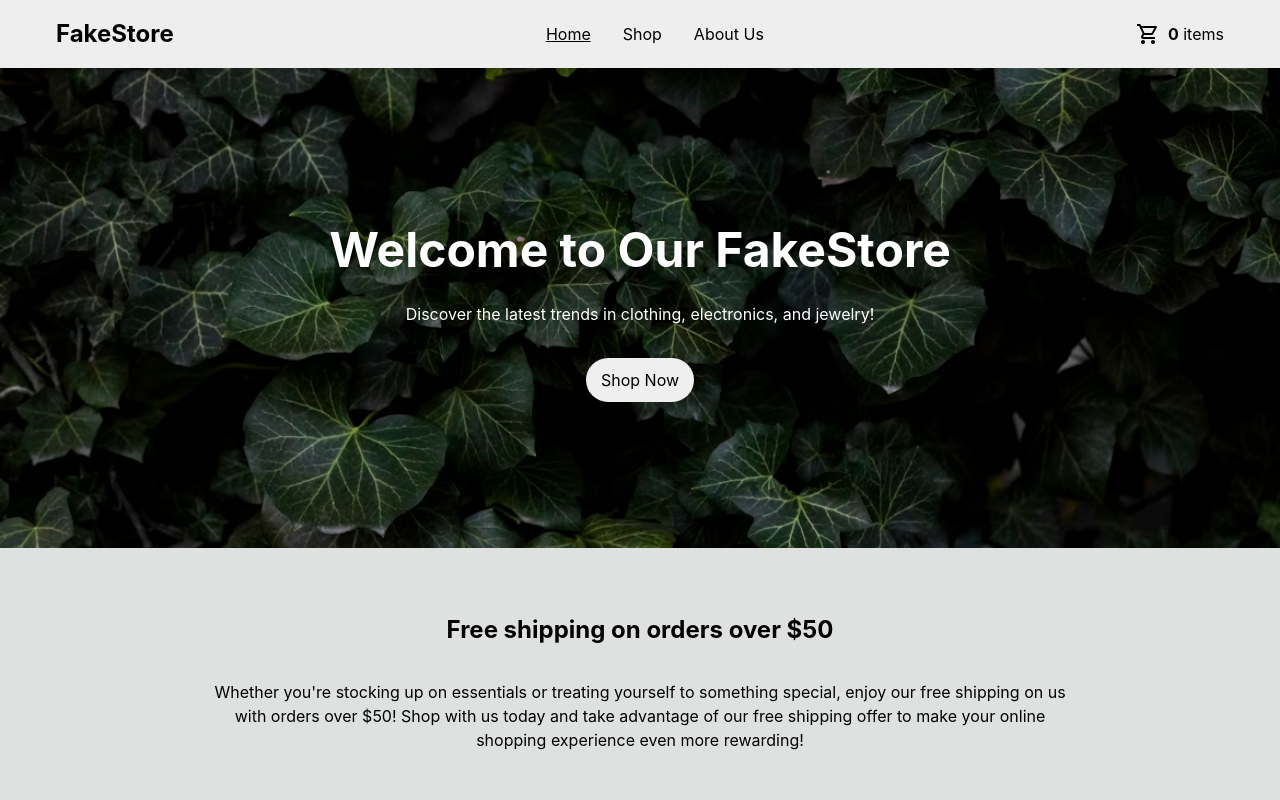
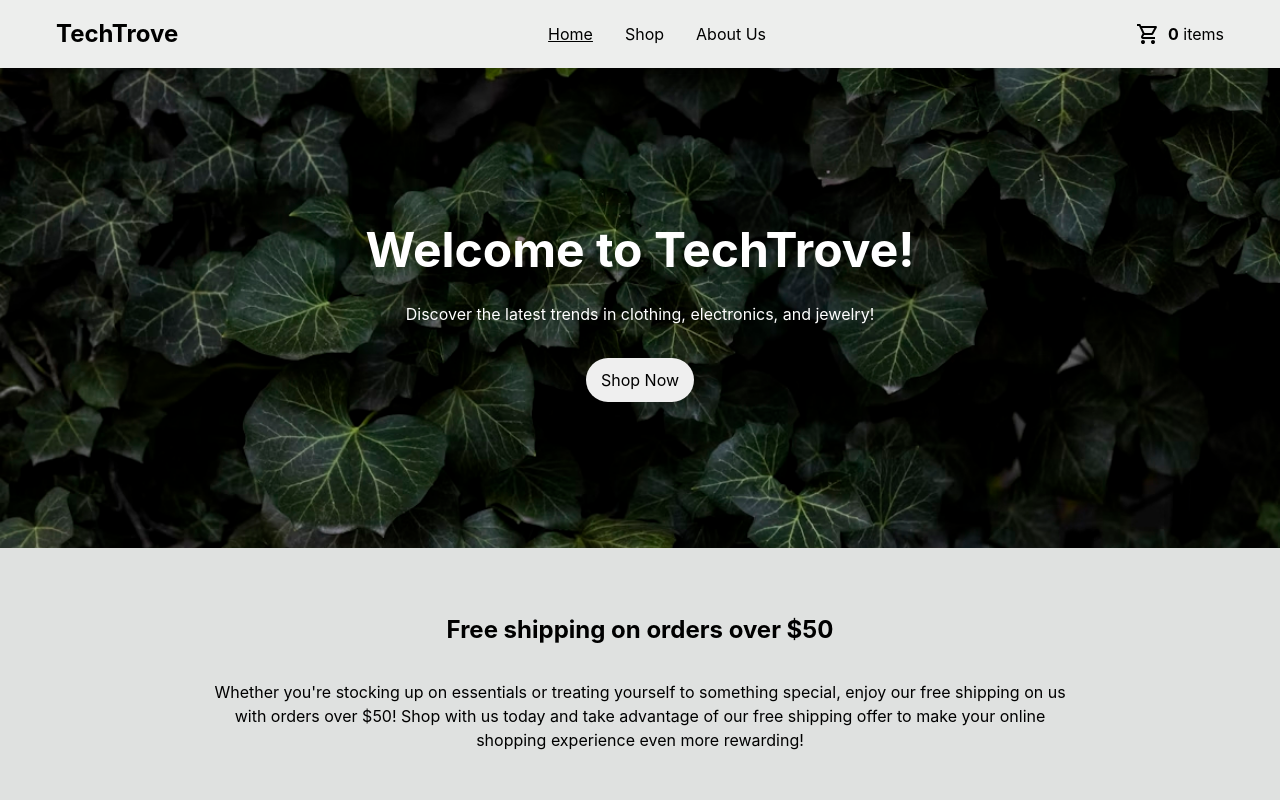
Before and after one commit to JakeNead/shopping-cart, a React (Vite) app: page / in a window 1280 px wide. Shown: the top 800 px of the page. Built offline with nearby package versions, Linux system fonts and the light colour scheme; no server answers.

Commit message:
Change company name

```diff
--- a/src/components/home/Home.tsx
+++ b/src/components/home/Home.tsx
@@ -7,7 +7,7 @@ export default function Home() {
       <main className={style.homeMain}>
         <section className={style.heroContainer}>
           <div className={style.heroText}>
-            <h1>Welcome to Our FakeStore</h1>
+            <h1>Welcome to TechTrove!</h1>
             <p>
               Discover the latest trends in clothing, electronics, and jewelry!
             </p>
--- a/src/components/root/Header.tsx
+++ b/src/components/root/Header.tsx
@@ -9,7 +9,7 @@ export default function Header({ cartTotal }: HeaderProps) {
   return (
     <header>
       <nav>
-        <h1>FakeStore</h1>
+        <h1>TechTrove</h1>
         <ul className="navLinks">
           <li>
             <NavLink to={"/"}>Home</NavLink>
```
